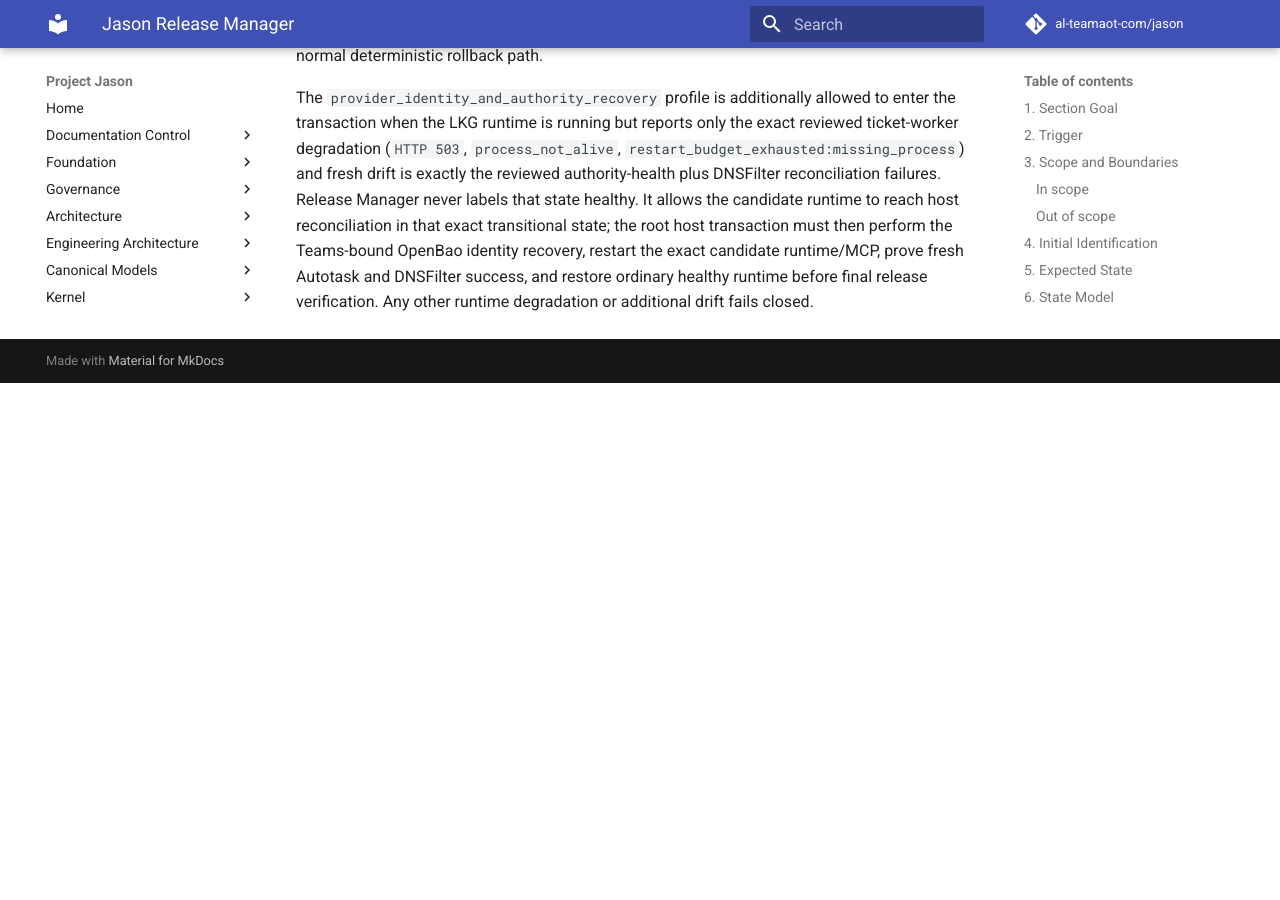
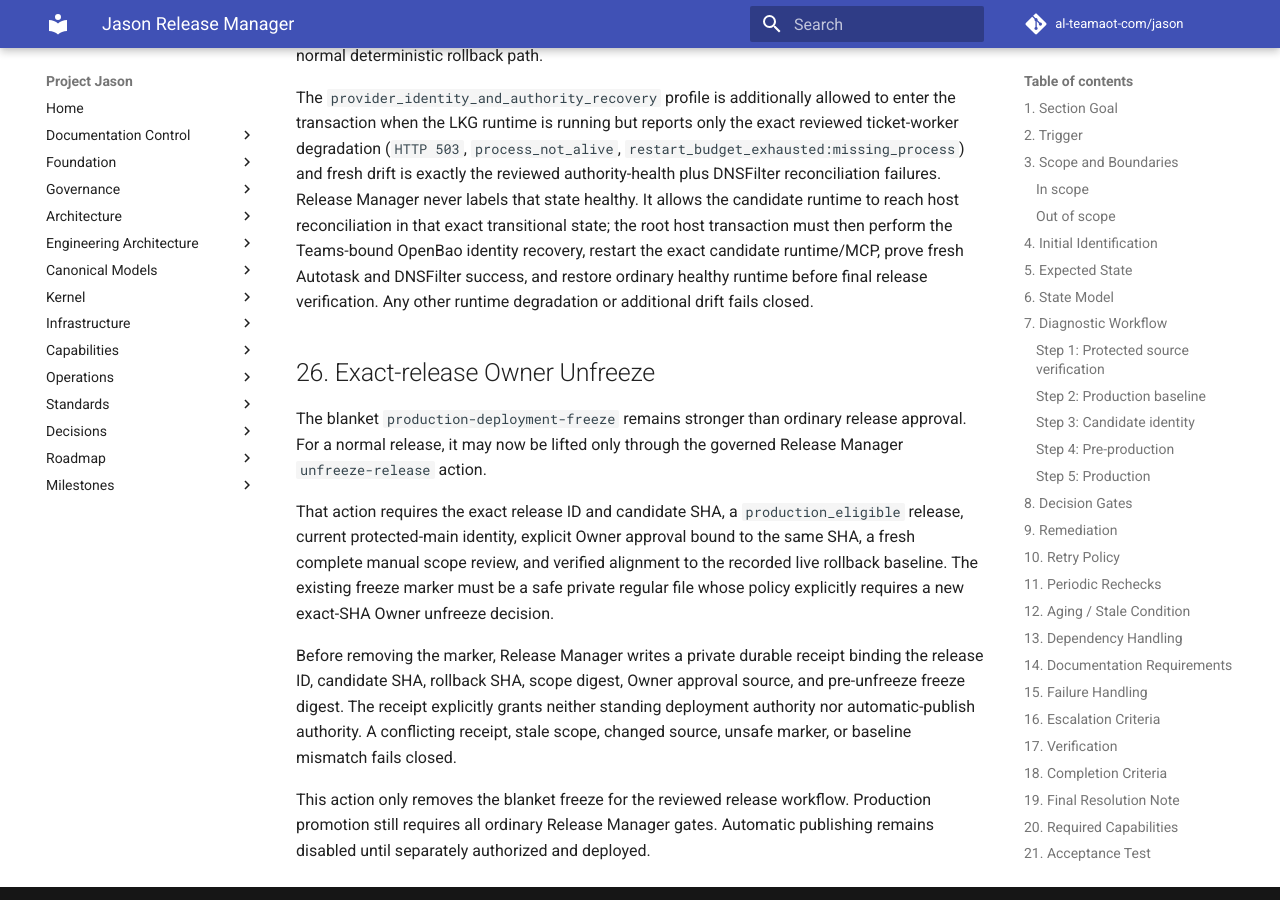
Before and after one commit to al-teamaot-com/jason, an MkDocs documentation site: the page built from docs/engineering/Jason-Release-Manager.md, in a window 1280 px wide and 900 px high, scrolled down 10479 px. Built offline with MkDocs 1.6.1 and Material for MkDocs 9.7.7, drawn with Linux system fonts in a browser that asks for light colours; comment, search, counter and statistics services are not loaded; before the commit the page ends 10862 px from its top, so only the background shows below that.

Commit message:
Document governed exact-release unfreeze

```diff
--- a/docs/engineering/Jason-Release-Manager.md
+++ b/docs/engineering/Jason-Release-Manager.md
@@ -339,3 +339,13 @@
 The open breaker is **not** treated as clean during deployment. The exact immutable LKG manifest remains the rollback baseline. The forward release must still pass normal deployment, host reconciliation, functional smoke, independent CCC, and final desired-state drift verification. Last-known-good advancement and breaker closure remain delegated to the existing root transition worker and occur only after clean post-release drift is independently proven. Failure follows the normal deterministic rollback path.
 
 The `provider_identity_and_authority_recovery` profile is additionally allowed to enter the transaction when the LKG runtime is running but reports only the exact reviewed ticket-worker degradation (`HTTP 503`, `process_not_alive`, `restart_budget_exhausted:missing_process`) and fresh drift is exactly the reviewed authority-health plus DNSFilter reconciliation failures. Release Manager never labels that state healthy. It allows the candidate runtime to reach host reconciliation in that exact transitional state; the root host transaction must then perform the Teams-bound OpenBao identity recovery, restart the exact candidate runtime/MCP, prove fresh Autotask and DNSFilter success, and restore ordinary healthy runtime before final release verification. Any other runtime degradation or additional drift fails closed.
+
+## 26. Exact-release Owner Unfreeze
+
+The blanket `production-deployment-freeze` remains stronger than ordinary release approval. For a normal release, it may now be lifted only through the governed Release Manager `unfreeze-release` action.
+
+That action requires the exact release ID and candidate SHA, a `production_eligible` release, current protected-main identity, explicit Owner approval bound to the same SHA, a fresh complete manual scope review, and verified alignment to the recorded live rollback baseline. The existing freeze marker must be a safe private regular file whose policy explicitly requires a new exact-SHA Owner unfreeze decision.
+
+Before removing the marker, Release Manager writes a private durable receipt binding the release ID, candidate SHA, rollback SHA, scope digest, Owner approval source, and pre-unfreeze freeze digest. The receipt explicitly grants neither standing deployment authority nor automatic-publish authority. A conflicting receipt, stale scope, changed source, unsafe marker, or baseline mismatch fails closed.
+
+This action only removes the blanket freeze for the reviewed release workflow. Production promotion still requires all ordinary Release Manager gates. Automatic publishing remains disabled until separately authorized and deployed.
```
